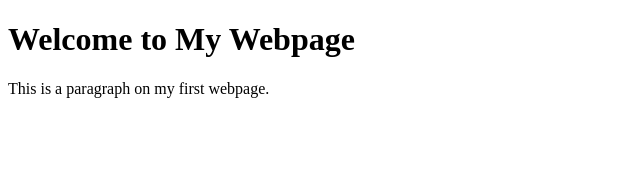
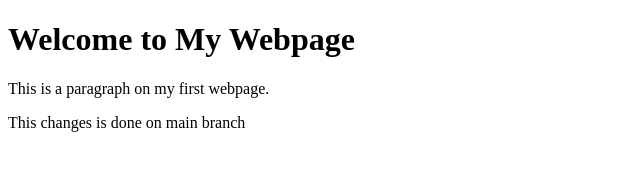
Before and after one commit to AzharIftekhari/localrepo, a plain HTML site: page index.html in a window 1280 px wide. Shown: the whole page, without its empty margins (0-640 px from the left). Drawn offline with Linux system fonts and the light colour scheme.

Commit message:
Change done on main branch

```diff
--- a/index.html
+++ b/index.html
@@ -6,5 +6,6 @@
 <body>
     <h1>Welcome to My Webpage</h1>
     <p>This is a paragraph on my first webpage.</p>
+    <p>This changes is done on main branch</p>
 </body>
 </html>
```
